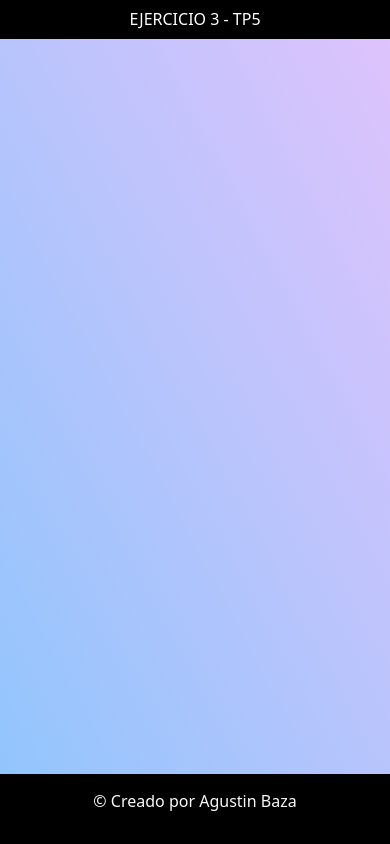
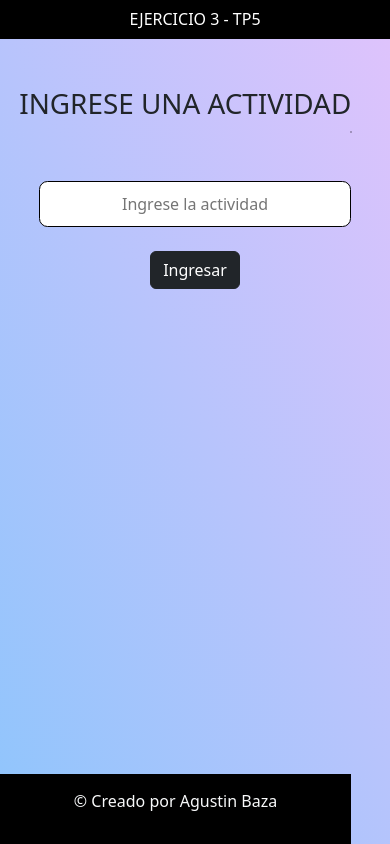
Before and after one commit to agustinbaza/EJ-3-TP5, a plain HTML site: page index.html in a window 390 px wide. Drawn offline with nearby package versions, Linux system fonts and the light colour scheme.

Commit message:
termine el maquetado, pequeña falla en dispositivos s

```diff
--- a/css/style.css
+++ b/css/style.css
@@ -26,3 +26,46 @@
     bottom: 0;
     width: 100%;
   }
+
+  hr {
+    border: solid 1px black;
+    margin: 10px 350px;
+  }
+
+  input {
+    border-radius: 1vh;
+    border: solid 1px black;
+    width: 30%;
+    padding: 10px;
+  }
+
+  /* dispositivos small */
+
+@media all and (max-width: 767px) {
+    input {
+        border-radius: 1vh;
+        border: solid 1px black;
+        width: 80%;
+        padding: 10px;
+      }
+
+      h1 {
+        width: 95%;
+      }
+
+      footer {
+        padding: 15px;
+        position: fixed;
+        bottom: 0;
+        width: 90%;
+      }
+  }
+
+  /* dispositivos medium */
+
+  @media all and (min-width: 768px) and (max-width: 991px) {
+    hr {
+        border: solid 1px black;
+        margin: 10px 150px;
+      }
+    }
--- a/index.html
+++ b/index.html
@@ -37,6 +37,21 @@
 
     <main>
 
+        <article>
+            <h1 class="text-center mt-5"> INGRESE UNA ACTIVIDAD </h1>
+            <hr>
+        </article>
+
+        <article class="d-flex justify-content-center mt-5">
+            <input type="text" placeholder="Ingrese la actividad" class="text-center">
+
+        </article>
+        <div class="text-center mt-4">
+        <button type="button" class="btn btn-dark"> Ingresar</button>
+        </div>
+
+
+
     </main>
     <footer class="text-center text-light bg-black">
       <p>&copy; Creado por Agustin Baza</p>
```
